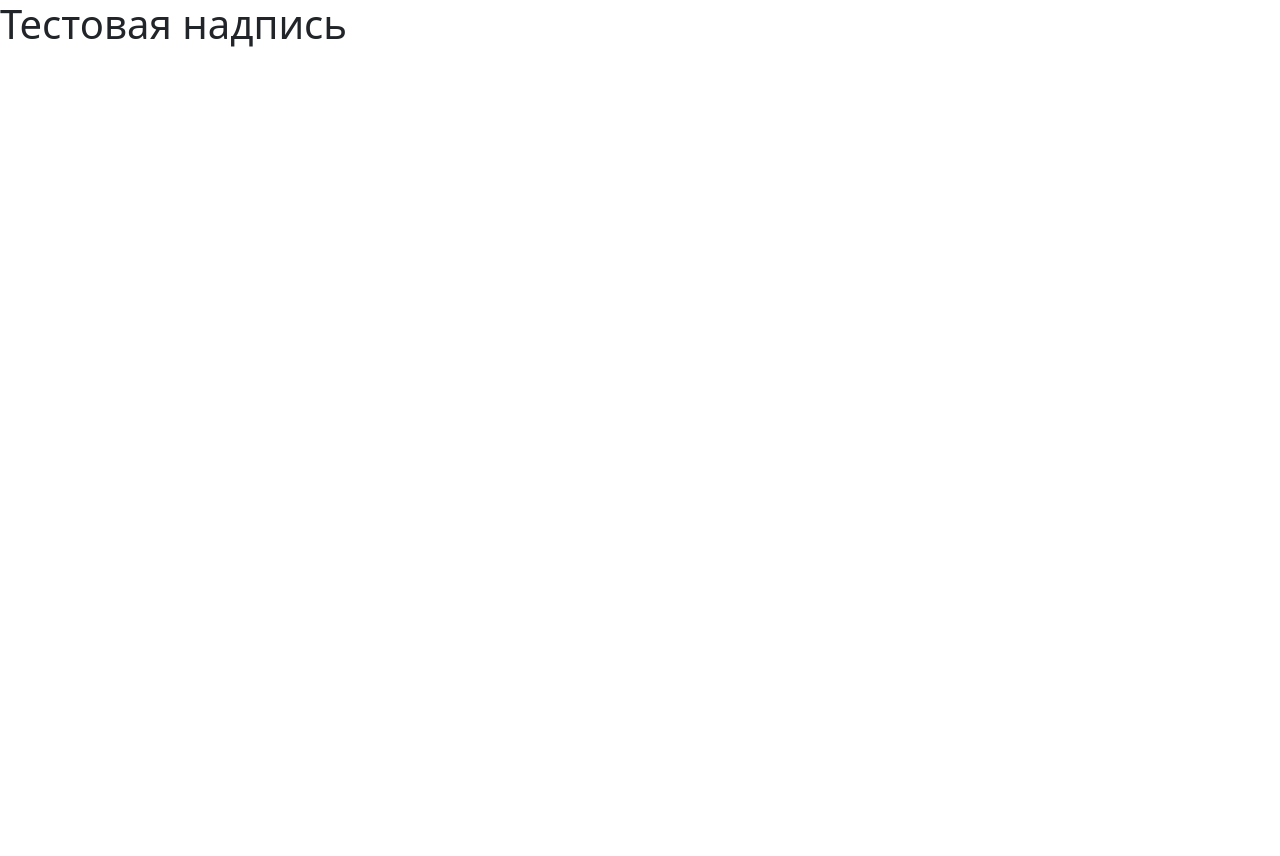
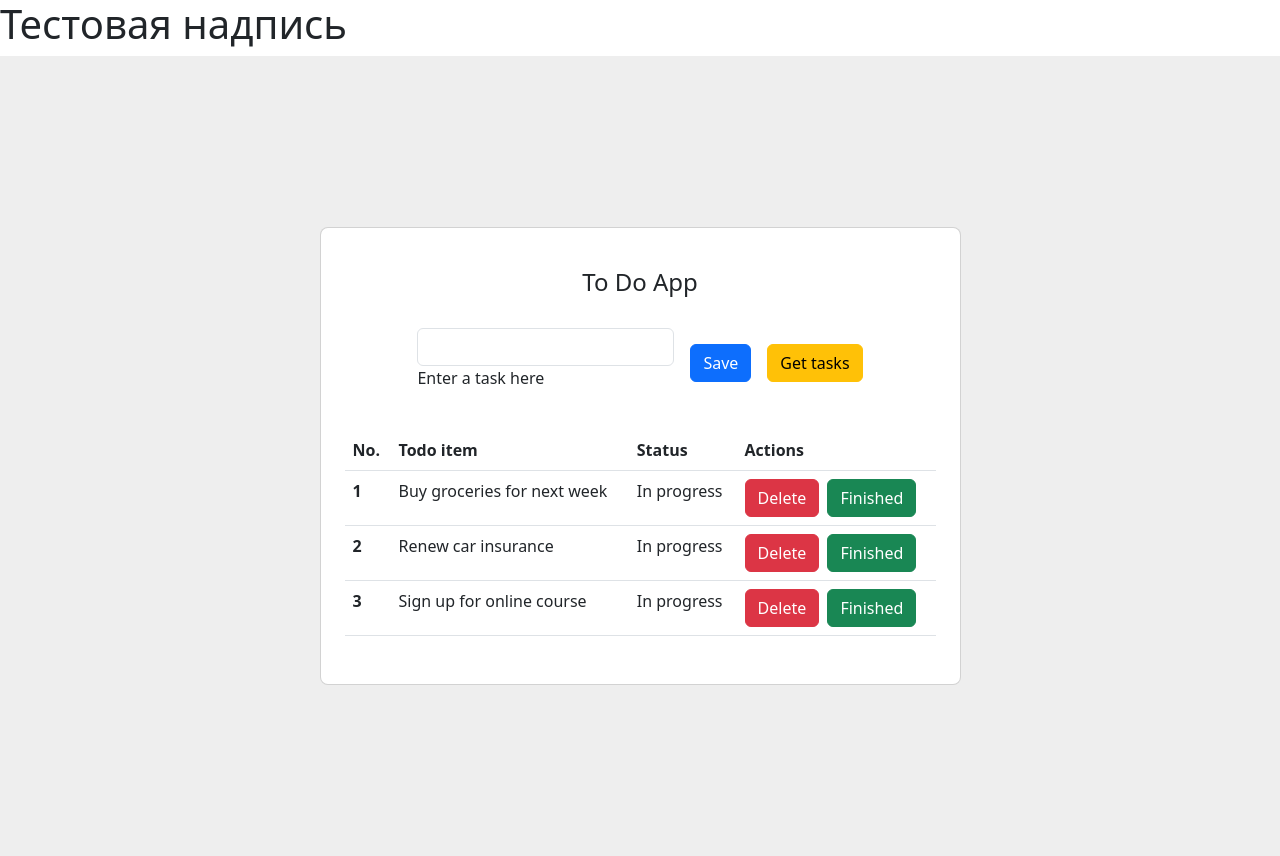
Before and after one commit to mtvzg/TODO, a Django app: page / in a window 1280 px wide. Before the commit the page is almost empty. Before the commit the page ends 47 px from the top, so only its background shows below. Run offline with Django 4.2, Linux system fonts and the light colour scheme.

Commit message:
changed model Task

```diff
--- a/TODO_app/admin.py
+++ b/TODO_app/admin.py
@@ -1,6 +1,5 @@
 from django.contrib import admin
 
-from TODO_app.models import TaskCategory, Task
+from TODO_app.models import Task
 
-admin.site.register(TaskCategory)
 admin.site.register(Task)
--- a/TODO_app/forms.py
+++ b/TODO_app/forms.py
@@ -5,7 +5,7 @@ from .models import Task
 class TaskForm(forms.ModelForm):
     class Meta:
         model = Task
-        fields = ['title', 'description', 'creation_date', 'is_completed', 'deadline', 'category']
+        fields = ['title', 'description', 'creation_date', 'is_completed', 'deadline', 'importance']
         widgets = {
             'deadline': forms.DateInput(attrs={'type': 'datetime-local'})
         }
--- a/TODO_app/templates/home.html
+++ b/TODO_app/templates/home.html
@@ -1,3 +1,75 @@
 {% extends 'base.html' %}
 {% block content %}
+    <section class="vh-100" style="background-color: #eee;">
+  <div class="container py-5 h-100">
+    <div class="row d-flex justify-content-center align-items-center h-100">
+      <div class="col col-lg-9 col-xl-7">
+        <div class="card rounded-3">
+          <div class="card-body p-4">
+
+            <h4 class="text-center my-3 pb-3">To Do App</h4>
+
+            <form class="row row-cols-lg-auto g-3 justify-content-center align-items-center mb-4 pb-2">
+              <div class="col-12">
+                <div data-mdb-input-init class="form-outline">
+                  <input type="text" id="form1" class="form-control" />
+                  <label class="form-label" for="form1">Enter a task here</label>
+                </div>
+              </div>
+
+              <div class="col-12">
+                <button type="submit" data-mdb-button-init data-mdb-ripple-init class="btn btn-primary">Save</button>
+              </div>
+
+              <div class="col-12">
+                <button type="submit" data-mdb-button-init data-mdb-ripple-init class="btn btn-warning">Get tasks</button>
+              </div>
+            </form>
+
+            <table class="table mb-4">
+              <thead>
+                <tr>
+                  <th scope="col">No.</th>
+                  <th scope="col">Todo item</th>
+                  <th scope="col">Status</th>
+                  <th scope="col">Actions</th>
+                </tr>
+              </thead>
+              <tbody>
+                <tr>
+                  <th scope="row">1</th>
+                  <td>Buy groceries for next week</td>
+                  <td>In progress</td>
+                  <td>
+                    <button type="submit" data-mdb-button-init data-mdb-ripple-init class="btn btn-danger">Delete</button>
+                    <button type="submit" data-mdb-button-init data-mdb-ripple-init class="btn btn-success ms-1">Finished</button>
+                  </td>
+                </tr>
+                <tr>
+                  <th scope="row">2</th>
+                  <td>Renew car insurance</td>
+                  <td>In progress</td>
+                  <td>
+                    <button type="submit" data-mdb-button-init data-mdb-ripple-init class="btn btn-danger">Delete</button>
+                    <button type="submit" data-mdb-button-init data-mdb-ripple-init class="btn btn-success ms-1">Finished</button>
+                  </td>
+                </tr>
+                <tr>
+                  <th scope="row">3</th>
+                  <td>Sign up for online course</td>
+                  <td>In progress</td>
+                  <td>
+                    <button type="submit" data-mdb-button-init data-mdb-ripple-init class="btn btn-danger">Delete</button>
+                    <button type="submit" data-mdb-button-init data-mdb-ripple-init class="btn btn-success ms-1">Finished</button>
+                  </td>
+                </tr>
+              </tbody>
+            </table>
+
+          </div>
+        </div>
+      </div>
+    </div>
+  </div>
+</section>
 {% endblock %}
```
Also changed, not shown: TODO_app/models.py (+1 -9 lines).
